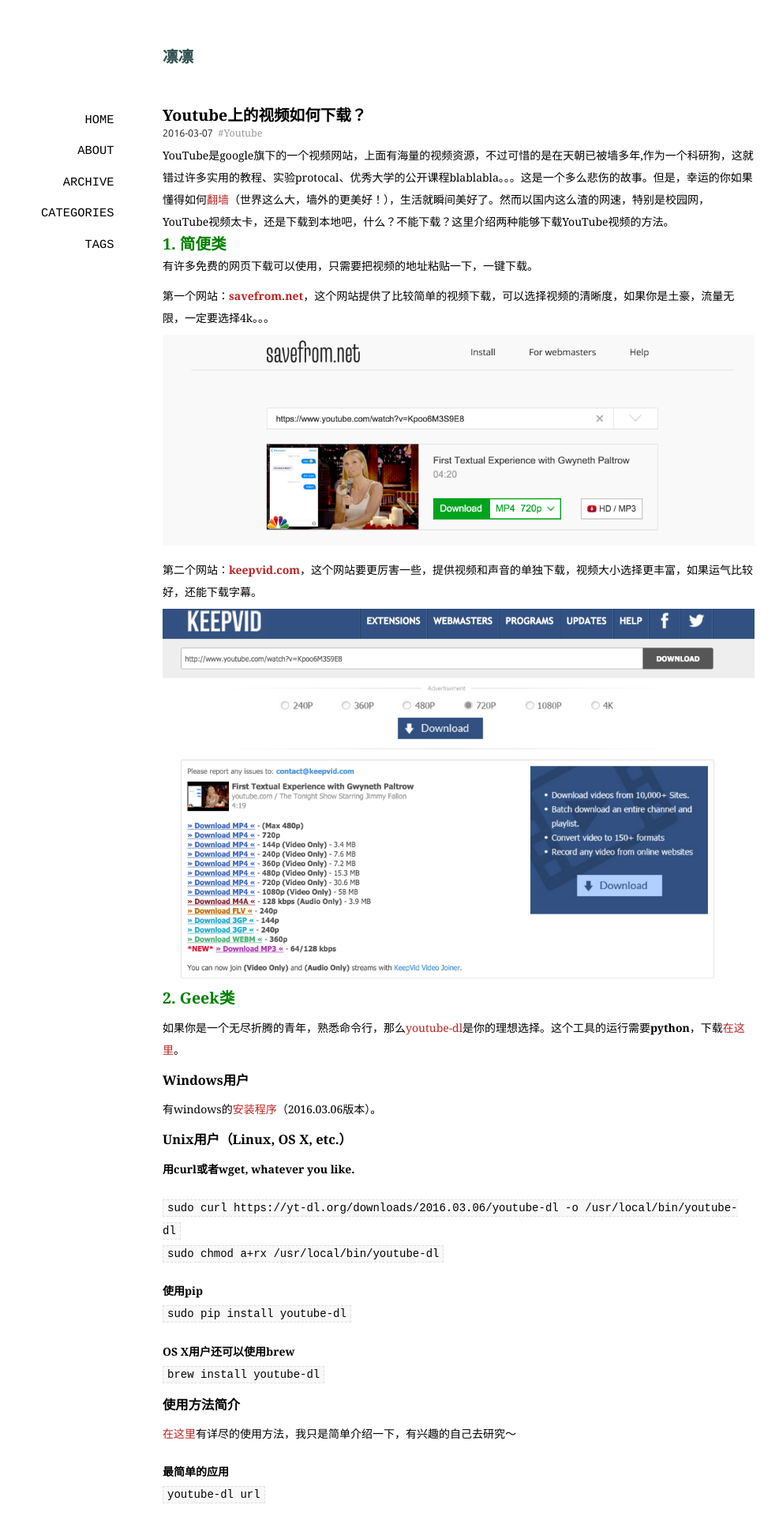
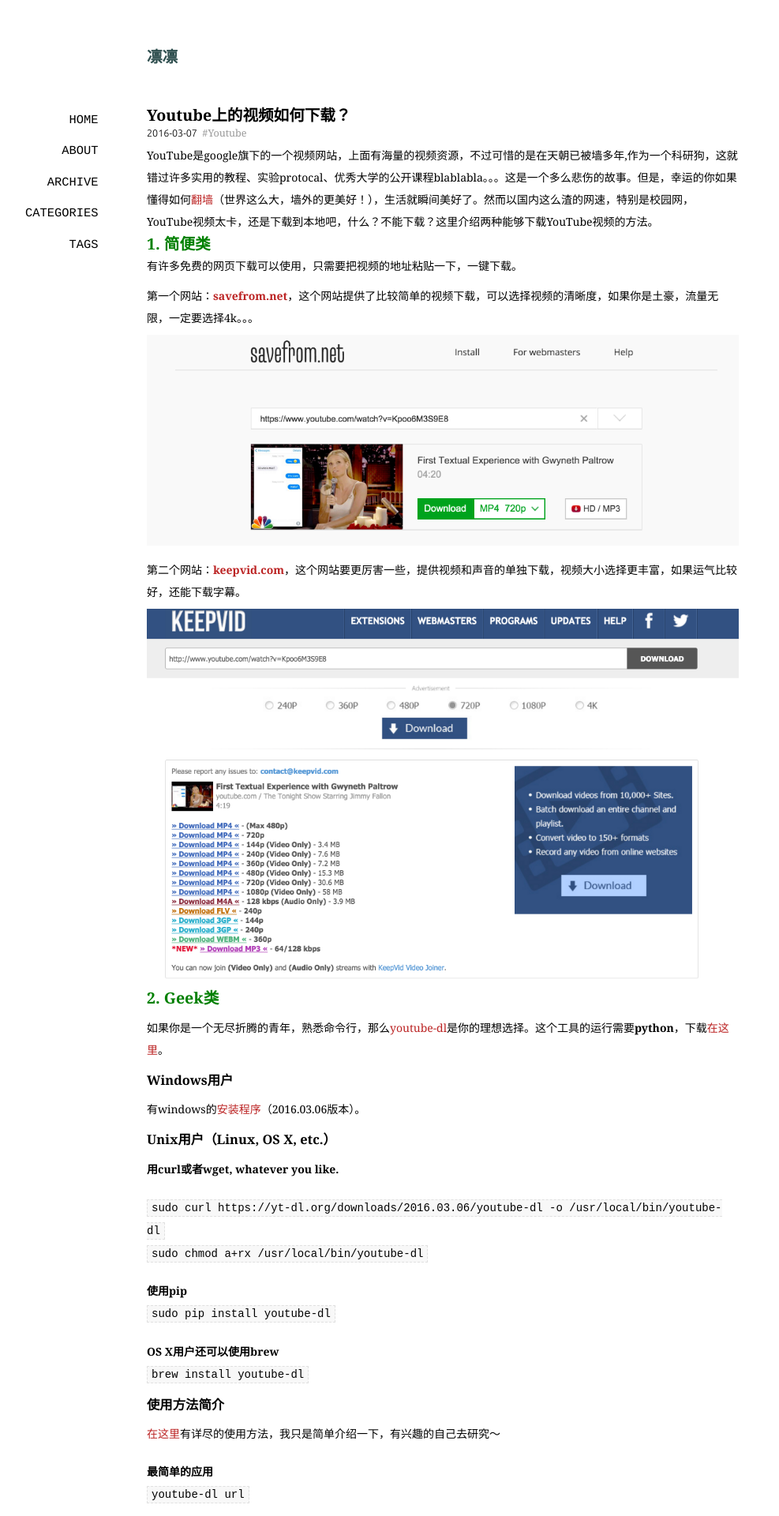
Before and after one commit to superabe/superabe.github.io, a Jekyll site: the page built from index.html, in a window 1280 px wide. Shown: the top 1920 px of the page at 79% size, without its empty margins (134-1121 px from the left). Built offline with Jekyll 4.4.1, drawn with Linux system fonts in a browser that asks for light colours; some web fonts are replaced.

Commit message:
mobile-friendly

```diff
--- a/media/css/style.css
+++ b/media/css/style.css
@@ -108,12 +108,12 @@
       font-family: Georgia, Hiragino Sans GB, Microsoft YaHei, sans-serif;
       color: #2f4f4f; }
 
-#container{width:600px;margin:2em auto;display:block;padding:0 2em;}
+#container{width:50%;margin:2em auto;display:block;padding:0 2em;position: relative;}
 nav{font-family:Courier, sans-serif;font-size:1.1em;float:left;margin-left:-12em;width:9em;text-align:right;}
 nav a{display:block;padding:.7em 1em;color:#000000;}
 
 #content {
-  margin: 0 auto;
+  margin: 1 auto;
   line-height: 2em; }
   @media screen and (min-width: 320px) {
     #content {
```
